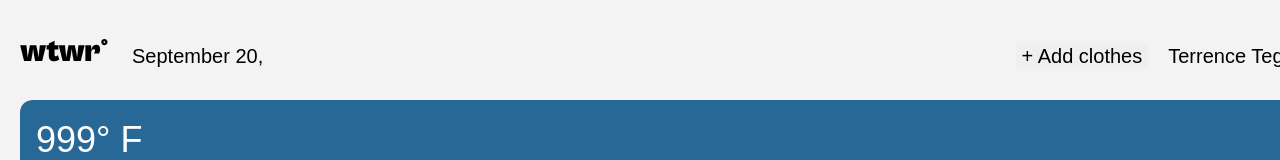
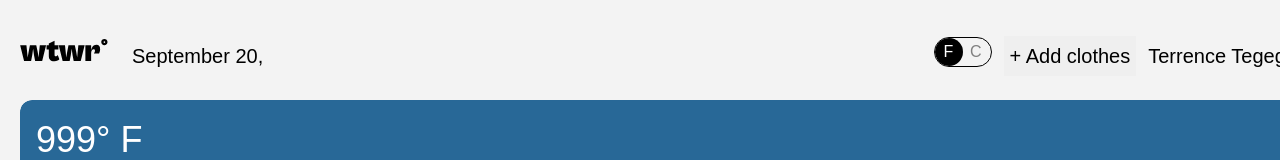
Before and after one commit to GarionMorgan/se_project_react, a React (Vite) app: page / in a window 1280 px wide. Shown: the top 160 px of the page. Built offline with nearby package versions, Linux system fonts and the light colour scheme; no server answers.

Commit message:
React context

```diff
--- a/src/components/App/App.jsx
+++ b/src/components/App/App.jsx
@@ -8,6 +8,8 @@ import ItemModal from "../ItemModal/ItemModal";
 import { getWeather, filterWeatherData } from "../../utils/weatherApi";
 import Footer from "../Footer/Footer";
 import { defaultClothingItems } from "../../utils/constants";
+import CurrentTemperatureUnitContext from "../../contexts/CurrentTemperatureUnitContext";
+import MenuModal from "../MenuModal/MenuModal";
 
 function App() {
   const [weatherData, setWeatherData] = useState({
@@ -18,6 +20,11 @@ function App() {
   const [activeModal, setActiveModal] = useState("");
   const [selectedCard, setSelectedCard] = useState({});
   const [clothingItems, setClothingItems] = useState(defaultClothingItems);
+  const [currentTempUnit, setCurrentTempUnit] = useState("F");
+
+  const handleToggleSwitchChange = () => {
+    setCurrentTempUnit(currentTempUnit === "F" ? "C" : "F");
+  };
 
   const handleCardClick = (card) => {
     setActiveModal("preview");
@@ -26,6 +33,10 @@ function App() {
 
   const handleAddClick = () => {
     setActiveModal("add-garment");
+  };
+
+  const handleMenuClick = () => {
+    setActiveModal("user");
   };
 
   const closeActiveModal = () => {
@@ -62,10 +73,24 @@ function App() {
       .catch(console.error);
   }, []);
 
+  useEffect(() => {
+    setClothingItems(defaultClothingItems);
+  });
+
   return (
+    <CurrentTemperatureUnitContext.Provider
+      value={{ currentTempUnit, handleToggleSwitchChange }}
+    >
       <div className="page">
         <div className="page__content">
-        <Header handleAddClick={handleAddClick} weatherData={weatherData} />
+          <Header
+            handleAddClick={handleAddClick}
+            weatherData={weatherData}
+            handleMenuClick={handleMenuClick}
+            isOpen={activeModal === "user"}
+            onClose={closeActiveModal}
+          />
+
           <Main
             weatherData={weatherData}
             handleCardClick={handleCardClick}
@@ -100,7 +125,9 @@ function App() {
               />
             </label>
             <fieldset className="modal__radio-btns">
-            <legend className="modal__legend">Select the weather type:</legend>
+              <legend className="modal__legend">
+                Select the weather type:
+              </legend>
               <label htmlFor="hot" className="modal__label_type_radio">
                 <input
                   id="hot"
@@ -138,9 +165,11 @@ function App() {
             card={selectedCard}
             onClose={closeActiveModal}
           ></ItemModal>
+
           <Footer />
         </div>
       </div>
+    </CurrentTemperatureUnitContext.Provider>
   );
 }
 
--- a/src/components/Header/Header.css
+++ b/src/components/Header/Header.css
@@ -5,13 +5,22 @@
 }
 
 .header__add-clothes-btn {
-  margin: 0 20px 0 auto;
   position: relative;
   top: 4px;
   border: none;
   font-size: 20px;
   line-height: 24px;
   cursor: pointer;
+}
+
+.header__right-container {
+  display: flex;
+  margin: 0 20px 0 auto;
+  gap: 12px;
+}
+
+.header__toggle-switch {
+  top: 5px;
 }
 
 .header__date-and-location {
--- a/src/components/Header/Header.jsx
+++ b/src/components/Header/Header.jsx
@@ -2,8 +2,16 @@ import "./Header.css";
 import logo from "../../assets/logo.svg";
 import avatar from "../../assets/avatar.svg";
 import burgerMenu from "../../assets/hamburger_btn.svg";
+import MenuModal from "../MenuModal/MenuModal";
+import ToggleSwitch from "../ToggleSwitch/ToggleSwitch";
 
-function Header({ handleAddClick, weatherData }) {
+function Header({
+  handleAddClick,
+  weatherData,
+  handleMenuClick,
+  activeModal,
+  onClose,
+}) {
   const currentDate = new Date().toLocaleString("default", {
     month: "long",
     day: "numeric",
@@ -13,10 +21,11 @@ function Header({ handleAddClick, weatherData }) {
     <header className="header">
       <div className="header__main">
         <img className="header__logo" src={logo} alt="What To Wear Logo" />
-        <button className="header__hamburger-btn">
+        <button className="header__hamburger-btn" onClick={handleMenuClick}>
           <img
             src={burgerMenu}
             alt="Hamburger Menu Icon"
+            type="button"
             className="header__hamburger_image"
           />
         </button>
@@ -25,6 +34,8 @@ function Header({ handleAddClick, weatherData }) {
       <p className="header__date-and-location">
         {currentDate}, {weatherData.city}
       </p>
+      <div className="header__right-container">
+        <ToggleSwitch className="header__toggle-switch" />
         <button
           className="header__add-clothes-btn"
           type="button"
@@ -36,6 +47,11 @@ function Header({ handleAddClick, weatherData }) {
           <p className="header__username">Terrence Tegegne</p>
           <img src={avatar} alt="Terrence Tegegne" className="header__avatar" />
         </div>
+      </div>
+
+      {activeModal ? (
+        <MenuModal isOpen={activeModal} onClose={onClose} />
+      ) : null}
     </header>
   );
 }
--- a/src/components/ItemCard/ItemCard.css
+++ b/src/components/ItemCard/ItemCard.css
@@ -9,6 +9,10 @@
   position: absolute;
   top: 15px;
   margin: 0;
+  background-color: #fff;
+  padding: 2px 12px;
+  border-radius: 4px;
+  font-size: 16px;
 }
 
 .card__image {
--- a/src/components/Main/Main.css
+++ b/src/components/Main/Main.css
@@ -12,3 +12,9 @@
   font-size: 20px;
   margin-bottom: 34px;
 }
+
+@media screen and (max-width: 675px) {
+  .cards__list {
+    justify-content: center;
+  }
+}
--- /dev/null
+++ b/src/components/MenuModal/MenuModal.css
@@ -0,0 +1,27 @@
+.menuModal {
+  /* position: fixed; */
+  /* display: none; */
+  top: 0;
+  left: 0;
+  right: 0;
+  bottom: 0;
+  /* background-color: #0000004d; */
+  display: flex;
+  justify-content: center;
+  align-items: center;
+  visibility: hidden;
+}
+
+.modal_opened {
+  visibility: visible;
+}
+
+.menuModal__content {
+  background-color: #fff;
+  position: relative;
+  padding: 28px 28px 36px;
+  max-width: 496px;
+  box-sizing: border-box;
+  width: 100%;
+  border-radius: 20px;
+}
--- /dev/null
+++ b/src/components/MenuModal/MenuModal.jsx
@@ -0,0 +1,25 @@
+import "./MenuModal.css";
+import CloseBtn from "../../assets/X_close.svg";
+
+function MenuModal({ isOpen, onClose }) {
+  return (
+    <div className={`menuModal ${isOpen && "modal_opened"}`}>
+      <div className="menuModal__content">
+        <button
+          className="menuModal__close-btn"
+          type="button"
+          onClick={onClose}
+        >
+          <img
+            src={CloseBtn}
+            alt="X close button"
+            className="menuModal__close-btn"
+          />
+        </button>
+      </div>
+      MenuModal!!
+    </div>
+  );
+}
+
+export default MenuModal;
--- a/src/components/ToggleSwitch/ToggleSwitch.css
+++ b/src/components/ToggleSwitch/ToggleSwitch.css
@@ -1,11 +1,16 @@
 .toggle-switch {
   width: 56px;
   height: 28px;
-  border: 2px solid #000;
+  border: 1px solid #000;
   cursor: pointer;
   overflow: hidden;
   border-radius: 20px;
   position: relative;
+  top: 5px;
+}
+
+.toggle-switch:hover {
+  border: 2px solid #000;
 }
 
 .toggle-switch__checkbox {
@@ -45,3 +50,8 @@
 .toggle-switch__checkbox:checked ~ .toggle-switch__circle {
   left: 28px;
 }
+
+.toggle-switch__text_color_white {
+  color: #fff;
+  transition: all 1s;
+}
--- a/src/components/ToggleSwitch/ToggleSwitch.jsx
+++ b/src/components/ToggleSwitch/ToggleSwitch.jsx
@@ -1,12 +1,34 @@
+import { useContext } from "react";
 import "./ToggleSwitch.css";
+import CurrentTemperatureUnitContext from "../../contexts/CurrentTemperatureUnitContext";
 
 export default function ToggleSwitch() {
+  const { handleToggleSwitchChange, currentTempUnit } = useContext(
+    CurrentTemperatureUnitContext
+  );
+
   return (
     <label htmlFor="" className="toggle-switch">
-      <input type="checkbox" className="toggle-switch__checkbox" />
+      <input
+        onChange={handleToggleSwitchChange}
+        type="checkbox"
+        className="toggle-switch__checkbox"
+      />
       <span className="toggle-switch__circle"></span>
-      <span className="toggle-switch__text toggle-switch__text_F">F</span>
-      <span className="toggle-switch__text toggle-switch__text_C">C</span>
+      <span
+        className={`toggle-switch__text toggle-switch__text_F ${
+          currentTempUnit === "F" ? "toggle-switch__text_color_white" : ""
+        }`}
+      >
+        F
+      </span>
+      <span
+        className={`toggle-switch__text toggle-switch__text_C ${
+          currentTempUnit === "C" ? "toggle-switch__text_color_white" : ""
+        }`}
+      >
+        C
+      </span>
     </label>
   );
 }
--- /dev/null
+++ b/src/contexts/CurrentTemperatureUnitContext.jsx
@@ -0,0 +1,5 @@
+import { createContext } from "react";
+
+const CurrentTemperatureUnitContext = createContext();
+
+export default CurrentTemperatureUnitContext;
--- a/src/utils/constants.js
+++ b/src/utils/constants.js
@@ -6,7 +6,7 @@ const weatherOptions = [
   },
   {
     day: true,
-    condition: "cloudy",
+    condition: "clouds",
     url: new URL("../assets/day/cloudy_day.svg", import.meta.url).href,
   },
   {
@@ -36,7 +36,7 @@ const weatherOptions = [
   },
   {
     day: false,
-    condition: "cloudy",
+    condition: "clouds",
     url: new URL("../assets/night/cloudy_night.svg", import.meta.url).href,
   },
   {
--- a/src/utils/weatherApi.js
+++ b/src/utils/weatherApi.js
@@ -16,6 +16,7 @@ const filterWeatherData = (data) => {
   result.temp = { F: data.main.temp };
   result.type = getWeatherType(result.temp.F);
   result.condition = data.weather[0].main.toLowerCase();
+  console.log(result.condition);
   result.isDay = isDay(data.sys, Date.now());
   return result;
 };
```
Lines whose indentation alone changed are shown as unchanged.
